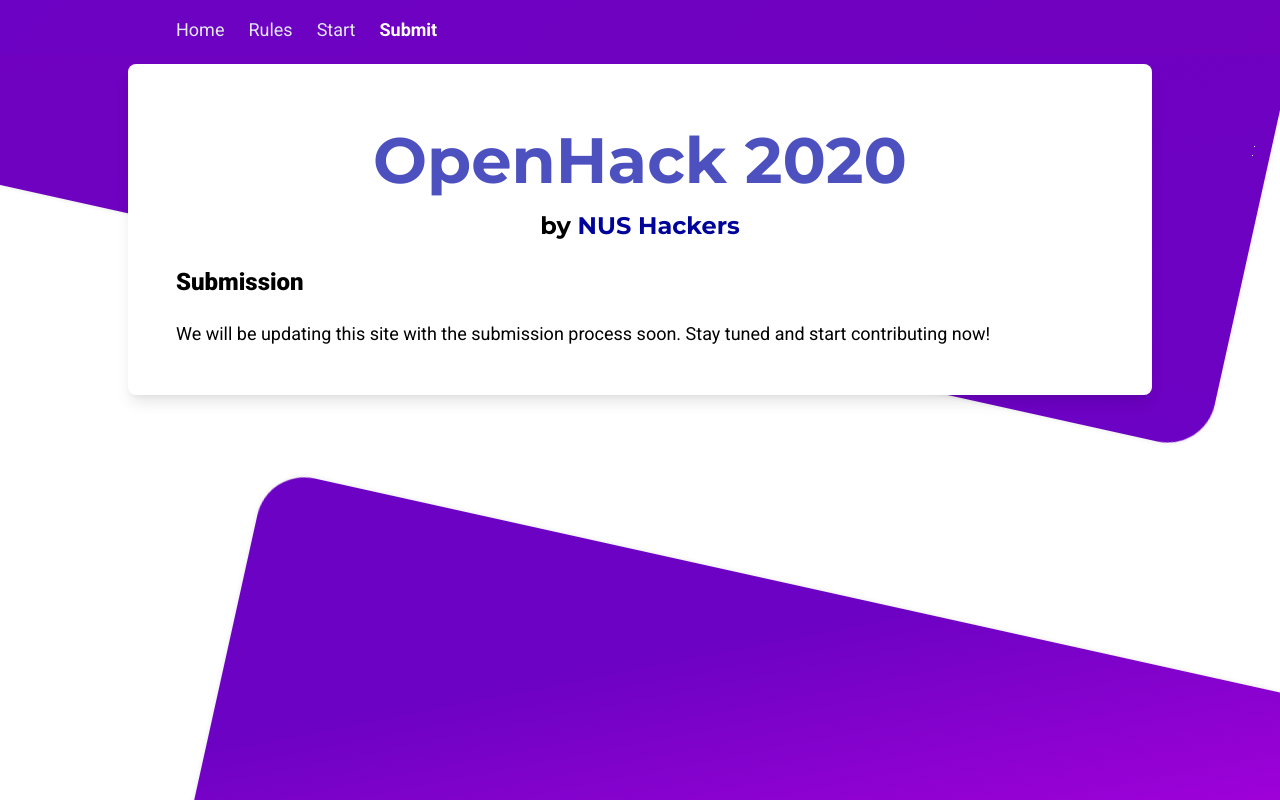
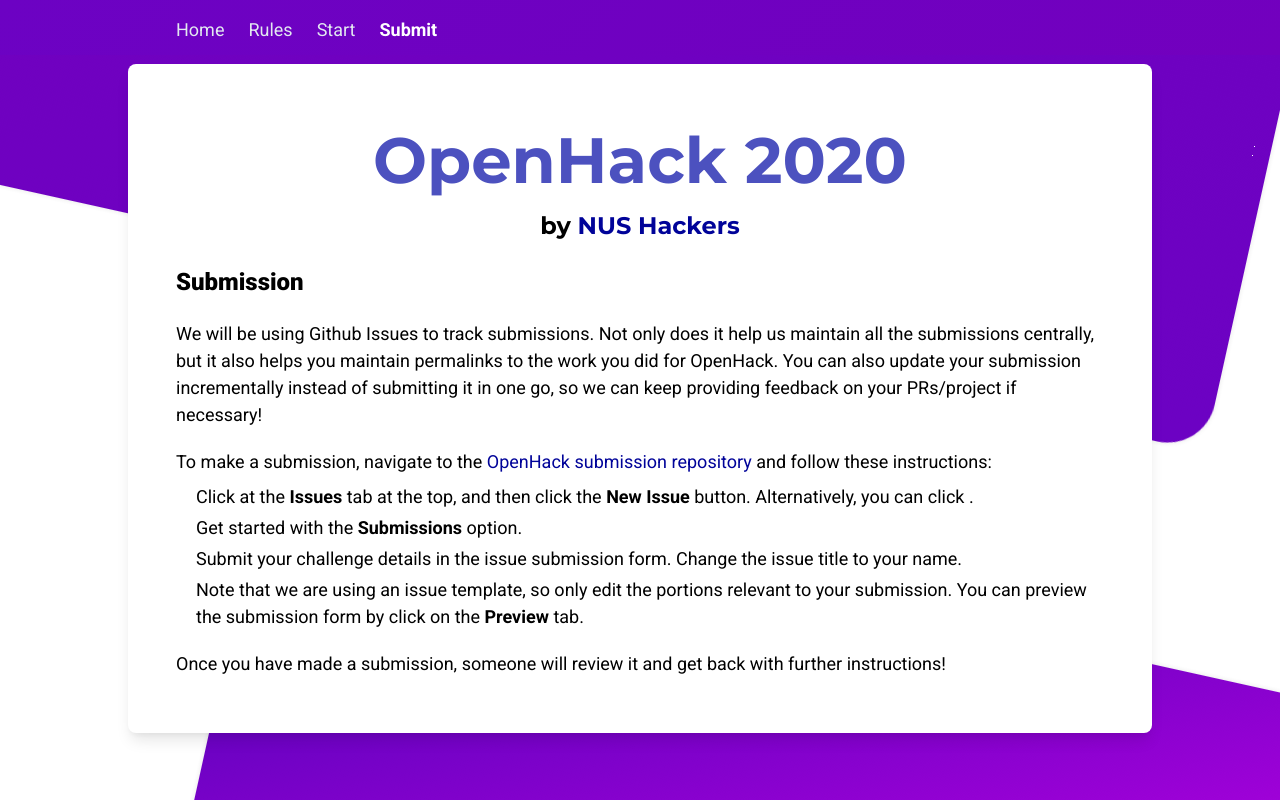
Before and after one commit to nushackers/openhack, a Next.js app: page /submit in a window 1280 px wide. Built offline with nearby package versions, Linux system fonts and the light colour scheme.

Commit message:
Add submission instructions

```diff
--- a/pages/submit.js
+++ b/pages/submit.js
@@ -7,8 +7,42 @@
   <Page>
     <h2 className="text-xl lg:text-2xl font-black">Submission</h2>
     <Text className="mt-5">
-      We will be updating this site with the submission process soon. Stay tuned
-      and start contributing now!
+      We will be using Github Issues to track submissions. Not only does it help
+      us maintain all the submissions centrally, but it also helps you maintain
+      permalinks to the work you did for OpenHack. You can also update your
+      submission incrementally instead of submitting it in one go, so we can
+      keep providing feedback on your PRs/project if necessary!
+    </Text>
+    <Text className="mt-5 mb-2">
+      To make a submission, navigate to the{" "}
+      <a target="_blank" href="#" rel="noopener noreferrer">
+        {" "}
+        OpenHack submission repository{" "}
+      </a>
+      and follow these instructions:
+    </Text>
+    <ol className="mb-5">
+      <li className="ml-5 my-1">
+        Click at the <strong>Issues</strong> tab at the top, and then click the{" "}
+        <strong>New Issue</strong> button. Alternatively, you can click{" "}
+        <a href="#"></a>.
+      </li>
+      <li className="ml-5 my-1">
+        Get started with the <strong>Submissions</strong> option.
+      </li>
+      <li className="ml-5 my-1">
+        Submit your challenge details in the issue submission form. Change the
+        issue title to your name.
+      </li>
+      <li className="ml-5 my-1">
+        Note that we are using an issue template, so only edit the portions
+        relevant to your submission. You can preview the submission form by
+        click on the <strong>Preview</strong> tab.
+      </li>
+    </ol>
+    <Text className="mt-5 mb-2">
+      Once you have made a submission, someone will review it and get back with
+      further instructions!
     </Text>
   </Page>
 );
```
